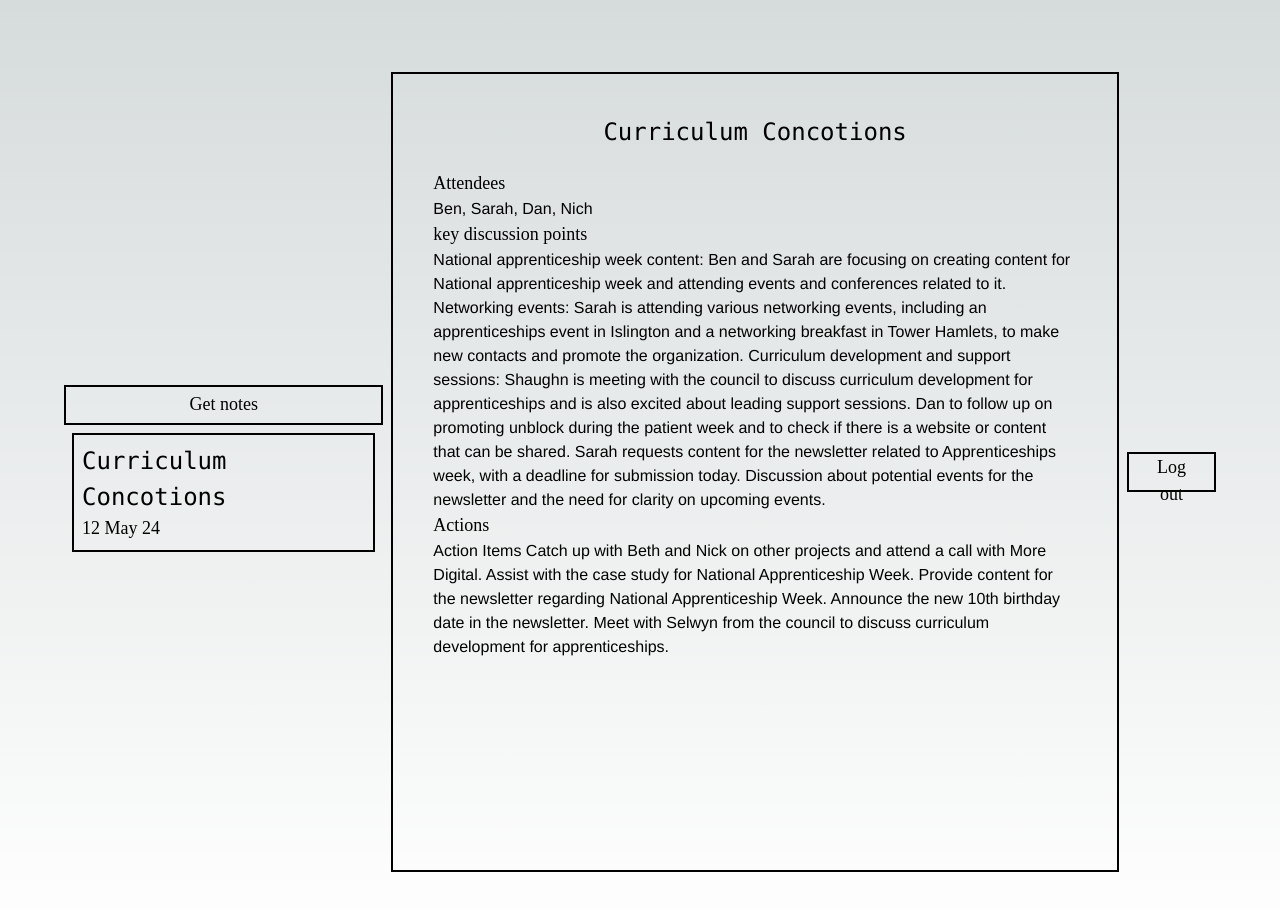
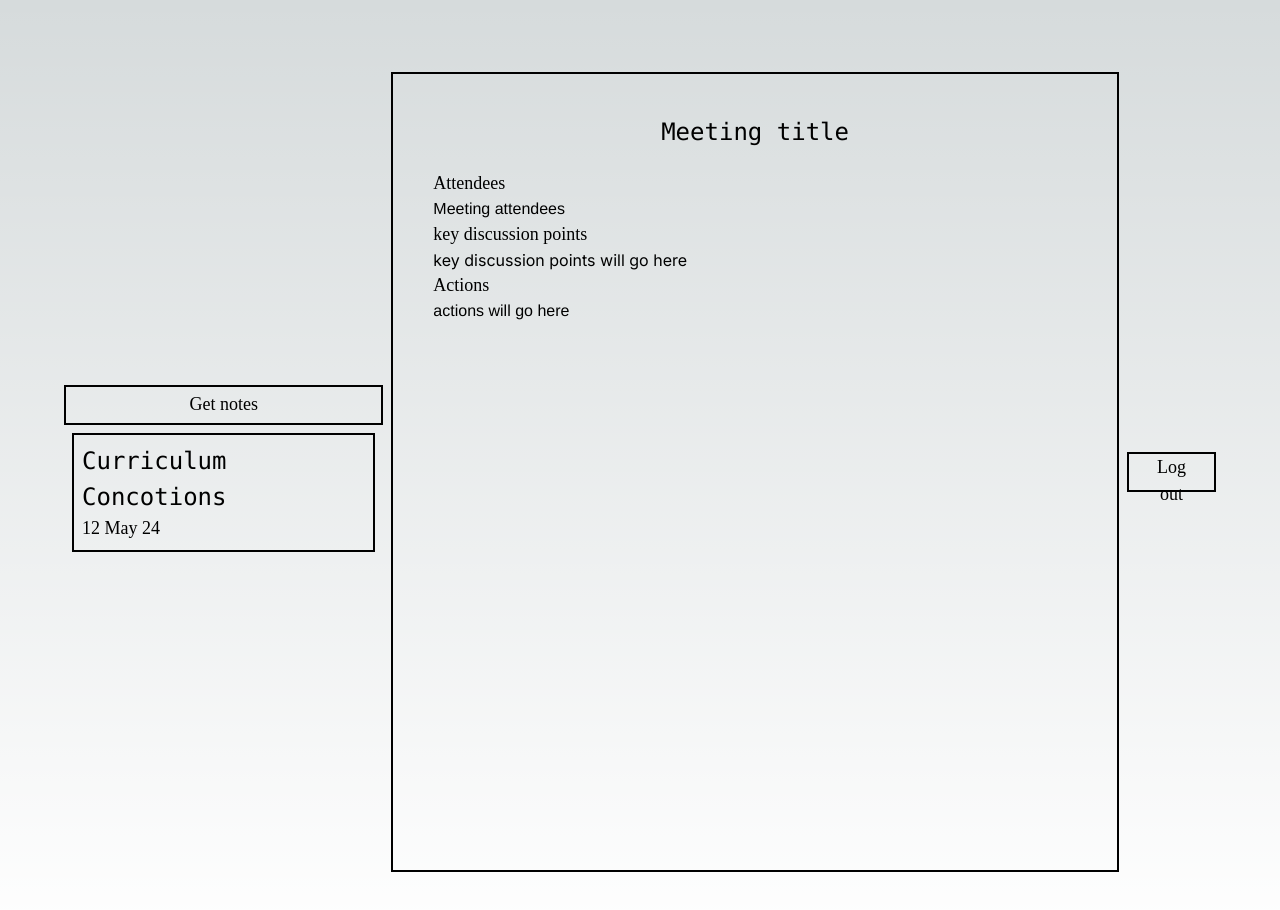
Before and after one commit to eliazzo/facTrack, a Next.js app: page / in a window 1280 px wide. Shown: the top 910 px of the page. Built offline with nearby package versions, Linux system fonts and the light colour scheme; no server answers.

Commit message:
refactor: update text to show latestDoc types incomplete

```diff
--- a/app/components/SelectedTranscript.tsx
+++ b/app/components/SelectedTranscript.tsx
@@ -1,40 +1,22 @@
 "use client"
 
-export const SelectedTranscript: React.FC = (/* meeting card data */) => {
+export const SelectedTranscript: React.FC<any> = ({ latestDoc }) => {
   return (
     <div
       data-testid="selected-transcript"
       className="min-h-screen border-solid border-2 border-black m-2 p-10 w-8/12"
     >
-      <h1 className="text-center">Curriculum Concotions</h1>
+      <h1 className="text-center">
+        {latestDoc ? latestDoc.title : "Meeting title"}
+      </h1>
       <h2 className="mt-5">Attendees</h2>
-      <p>Ben, Sarah, Dan, Nich</p>
+      <p>{latestDoc ? latestDoc.attendees : "Meeting attendees"}</p>
       <h2>key discussion points</h2>
-      <p>
-        National apprenticeship week content: Ben and Sarah are focusing on
-        creating content for National apprenticeship week and attending events
-        and conferences related to it. Networking events: Sarah is attending
-        various networking events, including an apprenticeships event in
-        Islington and a networking breakfast in Tower Hamlets, to make new
-        contacts and promote the organization. Curriculum development and
-        support sessions: Shaughn is meeting with the council to discuss
-        curriculum development for apprenticeships and is also excited about
-        leading support sessions. Dan to follow up on promoting unblock during
-        the patient week and to check if there is a website or content that can
-        be shared. Sarah requests content for the newsletter related to
-        Apprenticeships week, with a deadline for submission today. Discussion
-        about potential events for the newsletter and the need for clarity on
-        upcoming events.
-      </p>
+      {latestDoc
+        ? latestDoc["key discussion points"]
+        : "key discussion points will go here"}
       <h2> Actions </h2>
-      <p>
-        Action Items Catch up with Beth and Nick on other projects and attend a
-        call with More Digital. Assist with the case study for National
-        Apprenticeship Week. Provide content for the newsletter regarding
-        National Apprenticeship Week. Announce the new 10th birthday date in the
-        newsletter. Meet with Selwyn from the council to discuss curriculum
-        development for apprenticeships.
-      </p>
+      <p>{latestDoc ? latestDoc.actions : "actions will go here"}</p>
     </div>
   )
 }
--- a/app/page.tsx
+++ b/app/page.tsx
@@ -36,7 +36,7 @@ export default function Home() {
         <Button text={"Get notes"} onClick={getNotes} />
         <TranscriptCard />
       </div>
-      <SelectedTranscript />
+      <SelectedTranscript latestDoc={notes} />
       <Button text={"Log out"} onClick={logout} />
     </main>
   )
```
